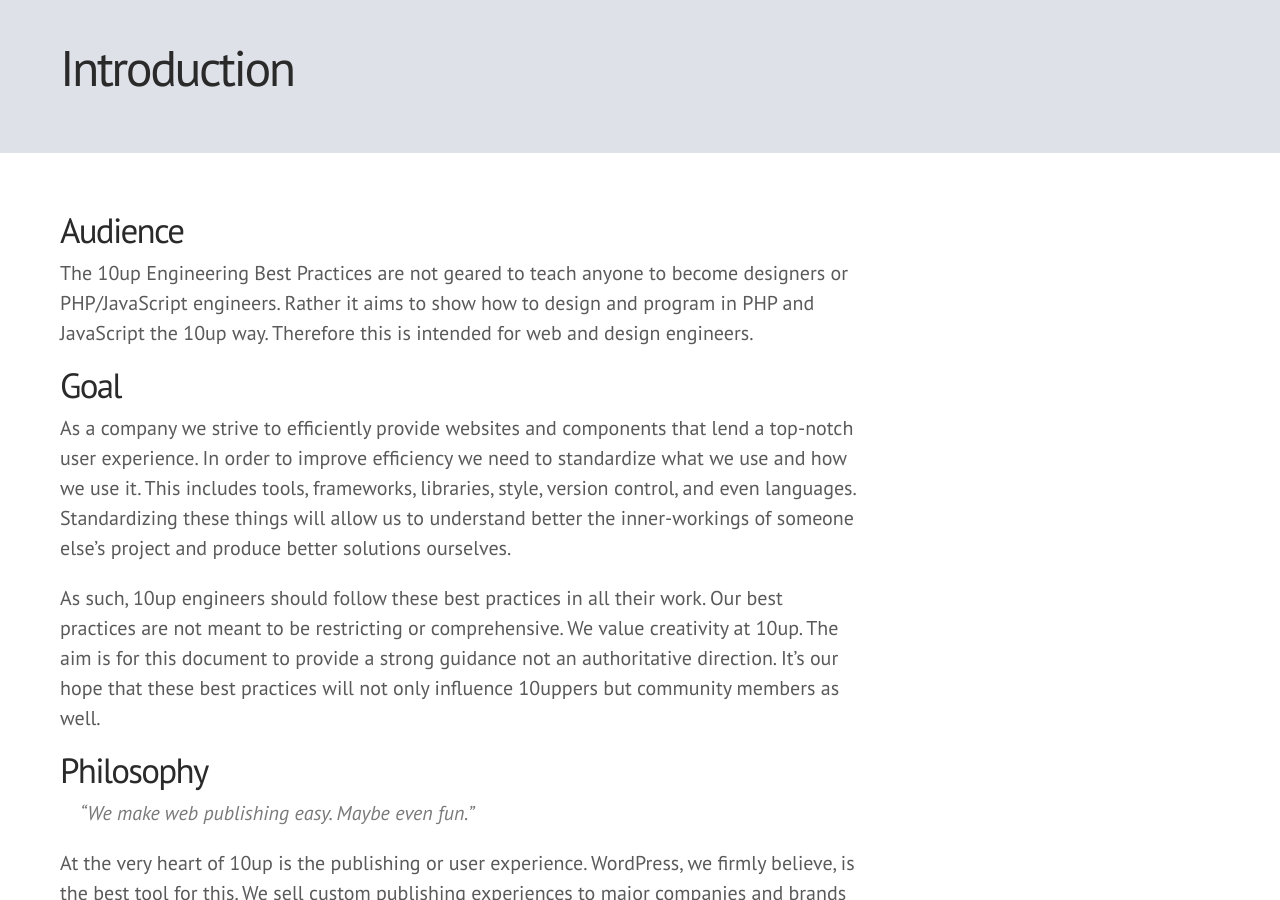
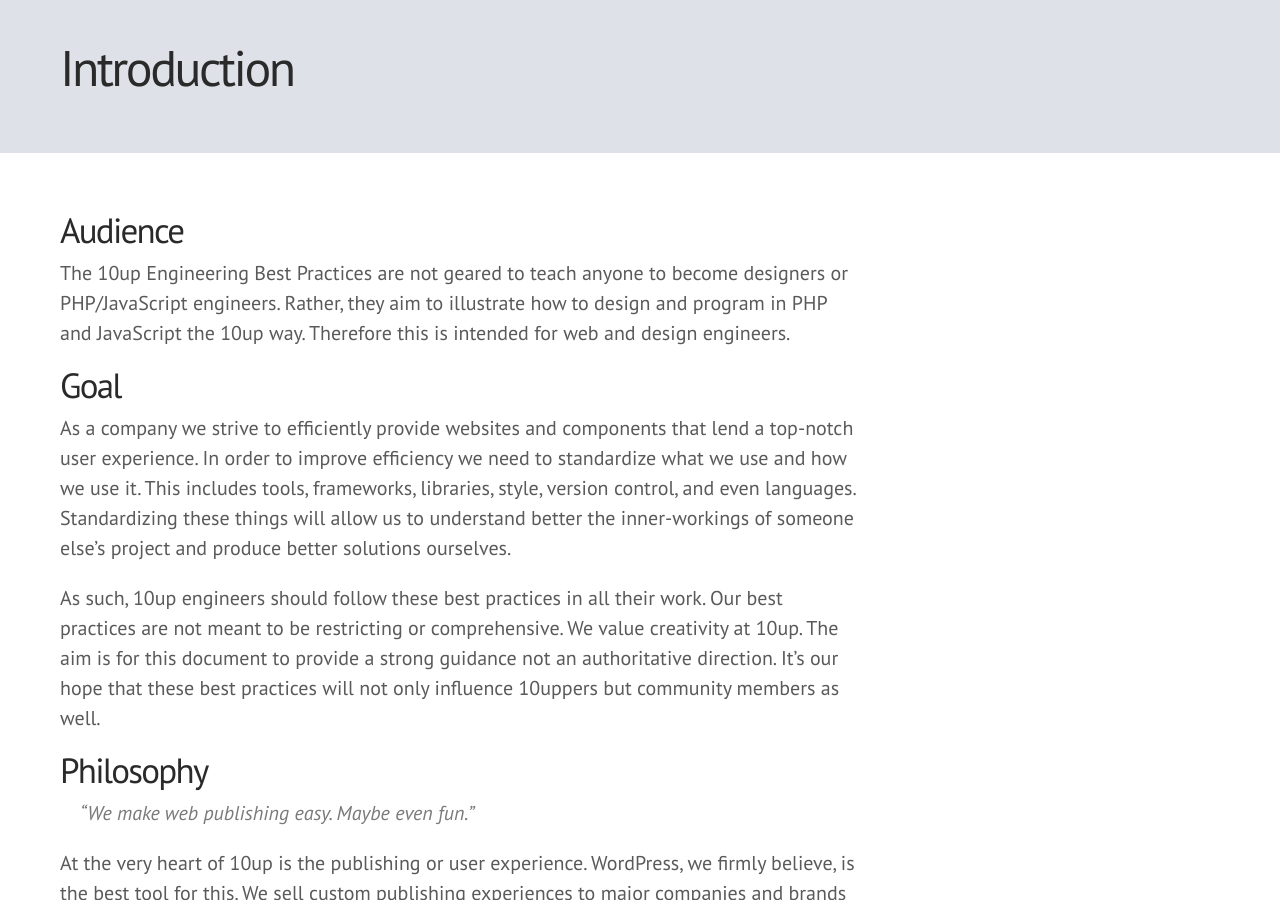
Before and after one commit to 10up/Engineering-Best-Practices, a Jekyll site: the page built from index.html, in a window 1280 px wide and 900 px high, scrolled down 1358 px. Built offline with Jekyll 4.4.1, drawn with Linux system fonts in a browser that asks for light colours; some web fonts are replaced; Markdown is read by kramdown in place of the engine named in the settings; comment, search, counter and statistics services are not loaded.

Commit message:
Best practices are plural. Missed this change to the Introduction section in the last PR/merge.

```diff
--- a/_includes/markdown/Introduction.md
+++ b/_includes/markdown/Introduction.md
@@ -1,6 +1,6 @@
 ### Audience
 
-The 10up Engineering Best Practices are not geared to teach anyone to become designers or PHP/JavaScript engineers. Rather it aims to show how to design and program in PHP and JavaScript the 10up way. Therefore this is intended for web and design engineers.
+The 10up Engineering Best Practices are not geared to teach anyone to become designers or PHP/JavaScript engineers. Rather, they aim to illustrate how to design and program in PHP and JavaScript the 10up way. Therefore this is intended for web and design engineers.
 
 ### Goal
 
```
